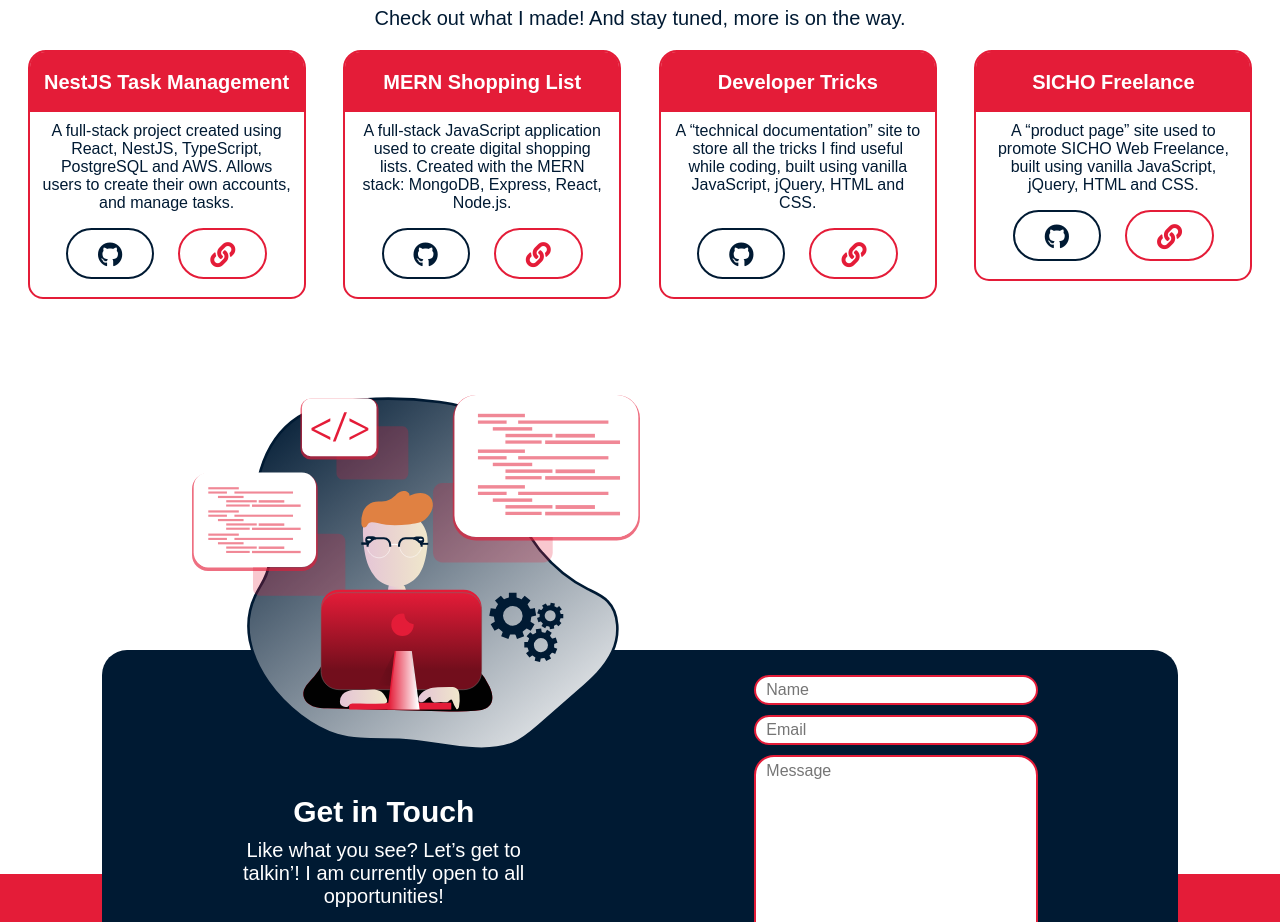
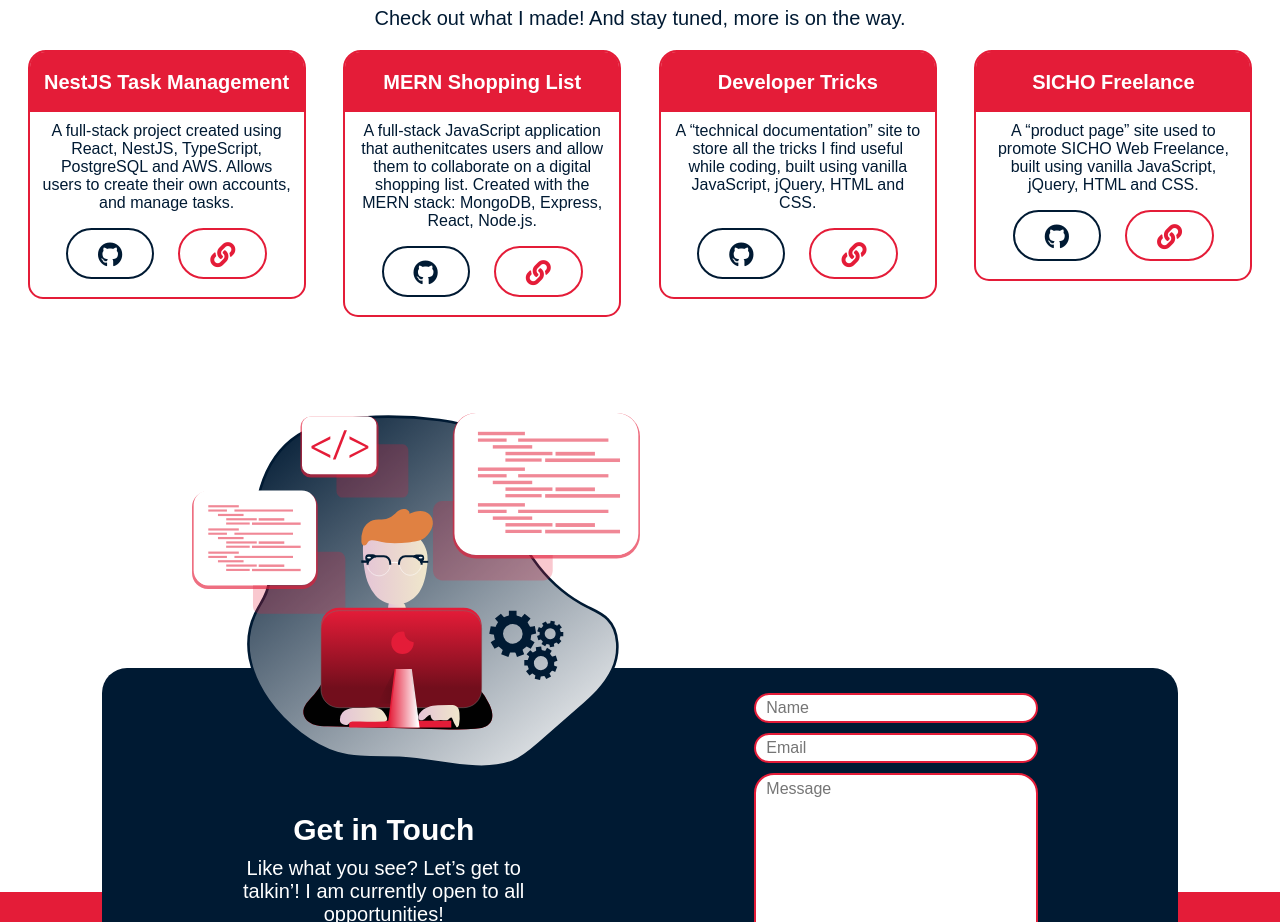
Before and after one commit to msichterman/msichterman.github.io, a plain HTML site: page index.html in a window 1280 px wide. Shown: the part 1989-2911 px from the top of the page. Drawn offline with Linux system fonts and the light colour scheme; a web font is replaced by a local one.

Commit message:
Shopping list description updated

```diff
--- a/index.html
+++ b/index.html
@@ -141,8 +141,8 @@
             </div>
             <p class="desc">
               A full-stack project created using React, NestJS, TypeScript,
-              PostgreSQL and AWS. Allows users to create their own accounts,
-              and manage tasks.
+              PostgreSQL and AWS. Allows users to create their own accounts, and
+              manage tasks.
             </p>
             <div class="desc-links">
               <a
@@ -164,9 +164,9 @@
               <h3 class="project-name">MERN Shopping List</h3>
             </div>
             <p class="desc">
-              A full-stack JavaScript application used to create digital
-              shopping lists. Created with the MERN stack: MongoDB, Express,
-              React, Node.js.
+              A full-stack JavaScript application that authenitcates users and
+              allow them to collaborate on a digital shopping list. Created with
+              the MERN stack: MongoDB, Express, React, Node.js.
             </p>
             <div class="desc-links">
               <a
```
